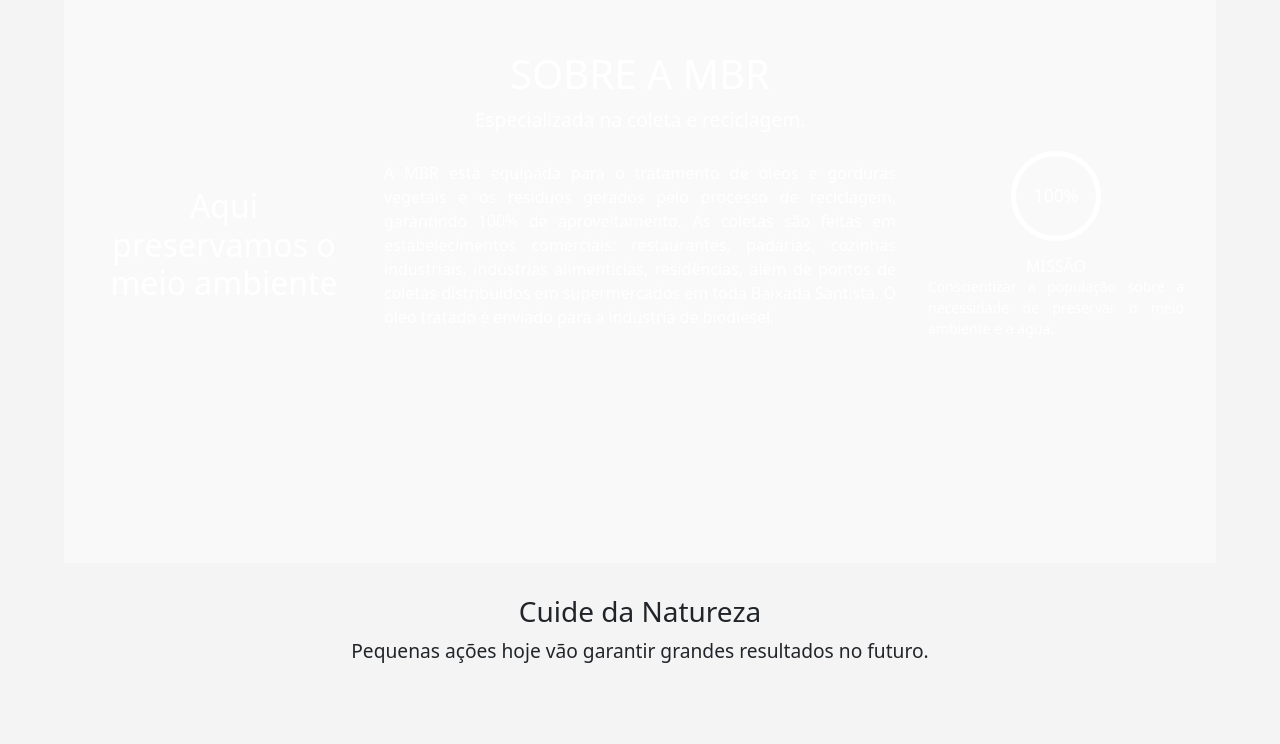
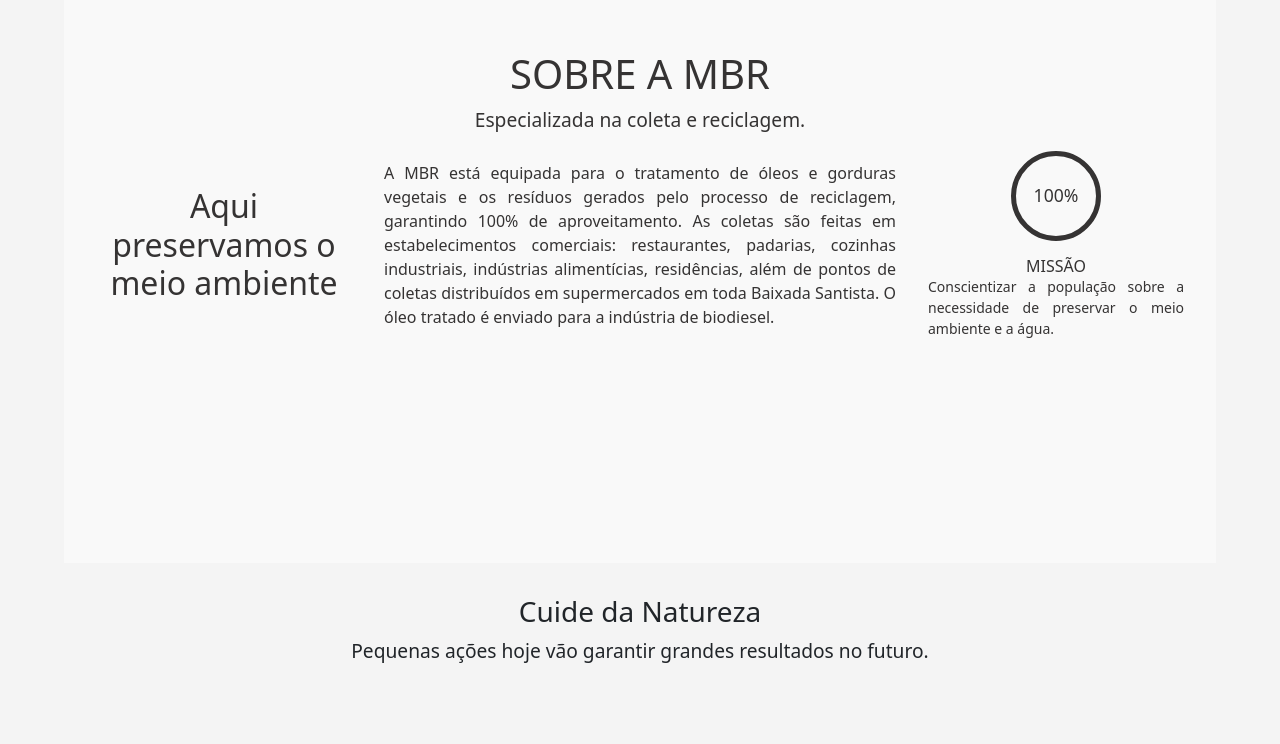
Before and after one commit to FlpSza/hr, a React (Create React App) app: page / in a window 1280 px wide. Shown: the part 2233-2977 px from the top of the page. Built offline with nearby package versions, Linux system fonts and the light colour scheme; grey boxes are pictures that could not be loaded.

Commit message:
carousel funcionando

```diff
--- a/src/style/HeroSection.css
+++ b/src/style/HeroSection.css
@@ -54,7 +54,7 @@
   margin-top: 8rem;
   background-color: #353333; /* Fundo preto */
   padding: 2rem 0; /* Espaçamento vertical */
-  color: #fff; /* Texto branco */
+  color: #353333; /* Texto branco */
 }
 
 .carousel-control-prev,
@@ -126,7 +126,7 @@
   justify-content: center;
   align-items: center;
   font-size: 1.1rem;
-  color: #fff; /* Cor do texto */
+  color: #353333; /* Cor do texto */
   background-color: transparent; /* Remove o fundo colorido */
 }
 
@@ -146,13 +146,13 @@
 .circle-description h6 {
   margin: 0;
   font-size: 1rem;
-  color: #fff;
+  color: #353333;
 }
 
 .circle-description p {
   margin: 0;
   font-size: 0.875rem;
-  color: #fff;
+  color: #353333;
 }
 
 .cuideDaNat h1 {
```
